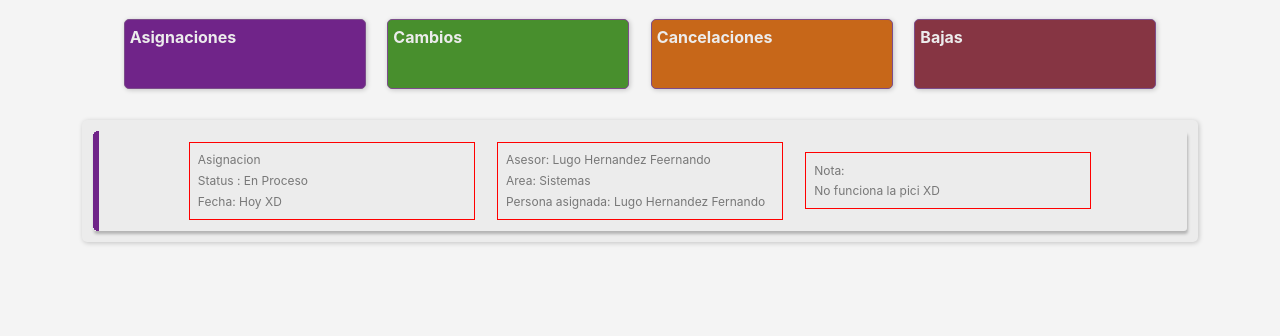
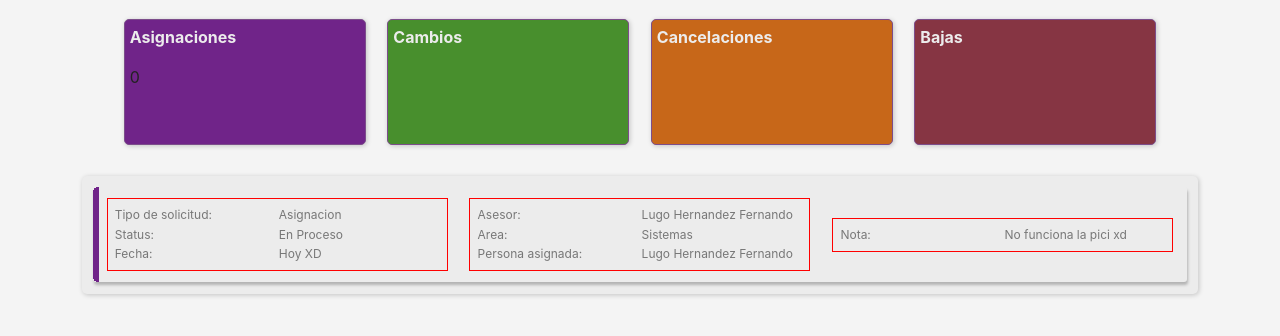
Before and after one commit to DominicTwo/AsignacionEquipos, a PHP site: page /sistemas_view/index.php in a window 1280 px wide. Shown: the part 84-420 px from the top of the page. Run offline with PHP 8.4, Linux system fonts and the light colour scheme.

Commit message:
Index Update 3.1.2

```diff
--- a/sistemas_view/index.php
+++ b/sistemas_view/index.php
@@ -18,13 +18,12 @@
 
         <div class="card-content asignacion-card">
             <h2 class="title-card title-asignaciones">Asignaciones</h2>
-
+            <p class="count-asignaciones">0</p>
         </div>
 
         <div class="card-content cambio-card">
             <h2 class="title-card title-asignaciones">Cambios</h2>
         </div>
-
         <div class="card-content cancelacion-card">
             <h2 class="title-card title-asignaciones">Cancelaciones</h2>
         </div>
@@ -40,20 +39,44 @@
         <div class="report-info">
 
             <div class="report-section">
-                <p class="text-info">Asignacion</p>
-                <p class="text-info">Status : En Proceso</p>
-                <p class="text-info">Fecha: Hoy XD</p>
+
+                <div class="report-column">
+                    <p class="text-info">Tipo de solicitud:</p>
+                    <p class="text-info">Status:</p>
+                    <p class="text-info">Fecha:</p>
+                </div>
+                <div class="report-column">
+                    <p class="text-info">Asignacion</p>
+                    <p class="text-info">En Proceso</p>
+                    <p class="text-info">Hoy XD</p>
+                </div>
             </div>
 
             <div class="report-section">
-                <p class="text-info">Asesor: Lugo Hernandez Feernando</p>
-                <p class="text-info">Area: Sistemas</p>
-                <p class="text-info">Persona asignada: Lugo Hernandez Fernando</p>
+
+                <div class="report-column">
+                    <p class="text-info">Asesor:</p>
+                    <p class="text-info">Area:</p>
+                    <p class="text-info">Persona asignada:</p>
+                </div>
+                <div class="report-column">
+                    <p class="text-info">Lugo Hernandez Fernando</p>
+                    <p class="text-info">Sistemas</p>
+                    <p class="text-info">Lugo Hernandez Fernando</p>
+                </div>
+
             </div>
 
             <div class="report-section">
-                <p class="text-info">Nota:</p>
-                <p class="text-info"> No funciona la pici XD</p>
+
+                <div class="report-column">
+                    <p class="text-info">Nota:</p>
+                </div>
+                 <div class="report-column">
+                    <p class="text-info">No funciona la pici xd</p>
+                </div>
+
+
             </div>
 
         </div>
--- a/src/css/sistemas/index.css
+++ b/src/css/sistemas/index.css
@@ -113,15 +113,29 @@ body {
 
 
 .report-section {
-  width: 25%;
+  display: flex;
+  justify-content: center;
+  align-items: center;
+  width: 30%;
   height: auto;
   padding: .5%;
   margin: 1%;
   border: 1px solid red;
 }
 
+.report-column{
+  width: 50%;
+}
+
+
 .text-info{
   font-size: 12px;
   margin: 1%;
   color: #0000007e;
 }
+
+.count-asignacione{
+  font-size: 2rem;
+  color: var(--color4);
+  margin: 0;
+}
```
